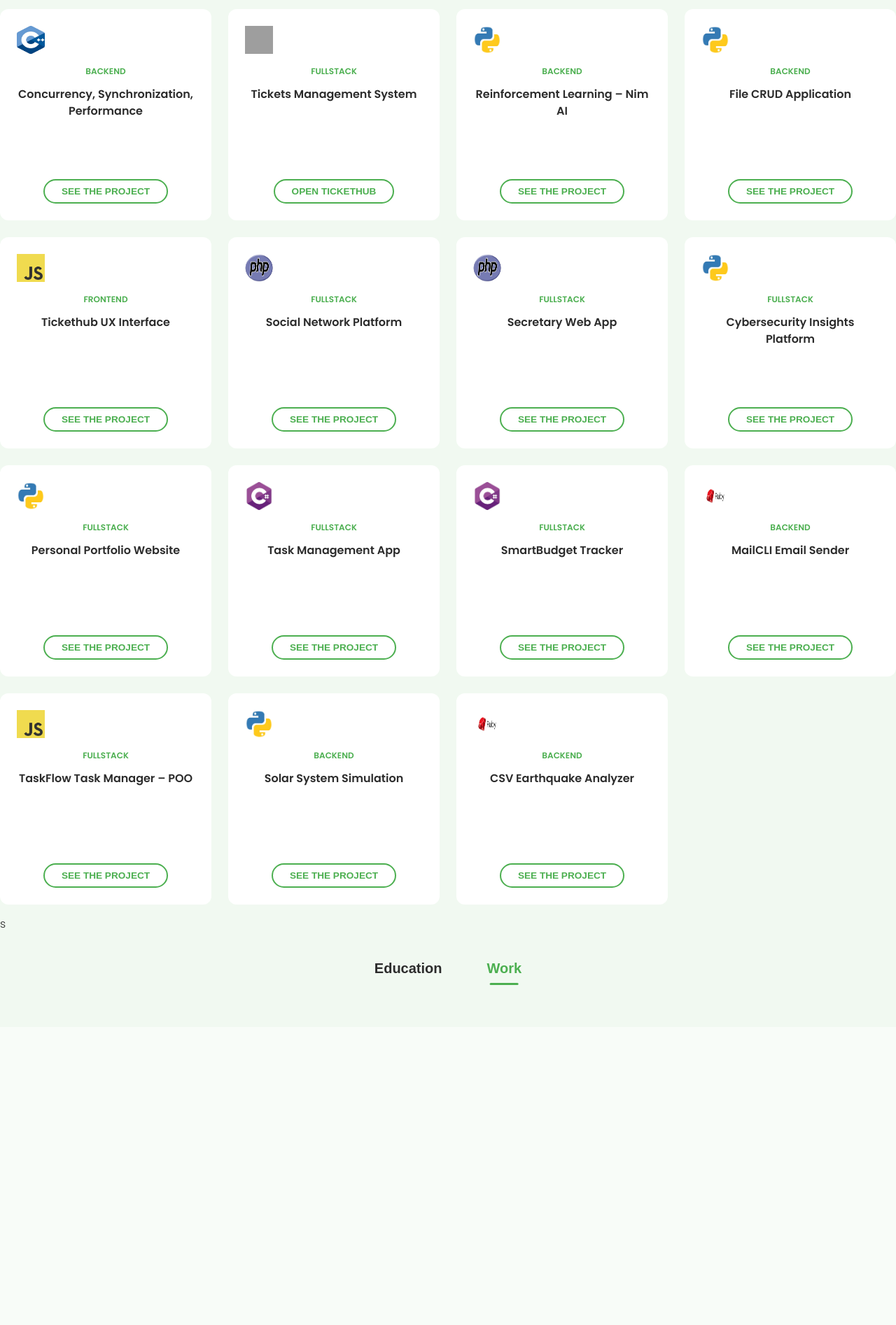
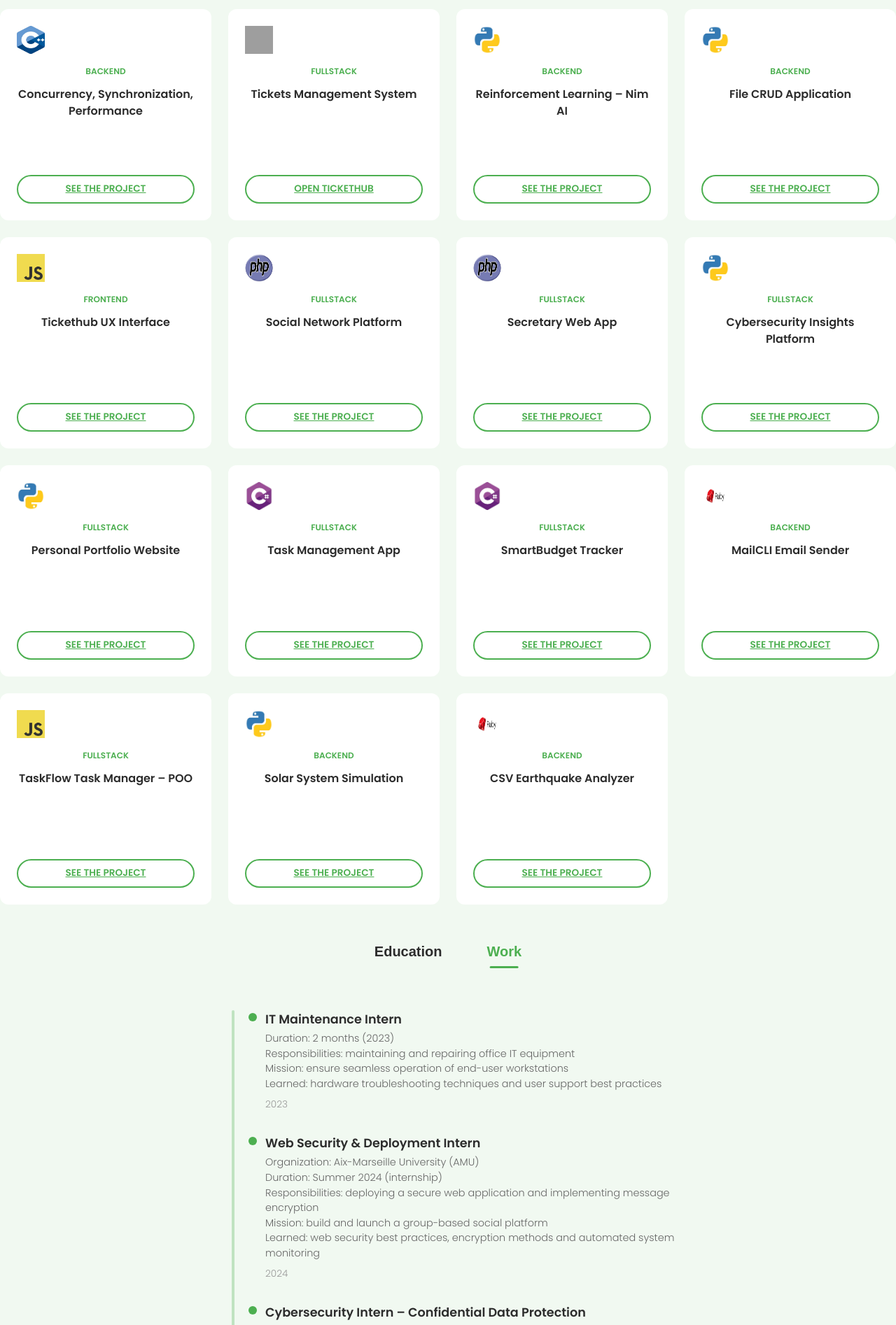
Before and after one commit to MESLIMOHAMEDM22005188/PortfolioMesli, a Django app: page / in a window 1280 px wide. Shown: the part 694-2588 px from the top of the page at 70% size. Before the commit the page ends 2102 px from the top, so only its background shows below. Run offline with Django 5.2, Linux system fonts and the light colour scheme; grey boxes are pictures that could not be loaded.

Commit message:
ajout d'experiences

```diff
--- a/monsite/portfolio/templates/accueil.html
+++ b/monsite/portfolio/templates/accueil.html
@@ -41,6 +41,7 @@
         <a href="#"><i class="fab fa-twitter"></i></a>
         <a href="#"><i class="fab fa-instagram"></i></a>
       </div>
+
       <div class="intro">
         <h1>Hi, I'm <span>Mohamed</span></h1>
         <h2><span class="typing"></span></h2>
@@ -54,6 +55,7 @@
           Contact Me <i class="fas fa-paper-plane"></i>
         </button>
       </div>
+
       <div class="photo">
         <img src="{% static 'assets/images/mohamed.png' %}" alt="Mohamed Mesli">
       </div>
@@ -67,130 +69,126 @@
         <button id="btn-soft" class="panel-btn">Softwares</button>
       </div>
 
+      <!-- Panel Certifications -->
       <div class="panel-content" id="content-cert" style="display: none;">
-  <ul>
-      <div class="cert-images">
-        <img src="{% static 'assets/images/OPB.png' %}" alt="ITC">
-        <img src="{% static 'assets/images/eh.png'  %}" alt="EH">
-        <img src="{% static 'assets/images/iTC.png'%}" alt="OPB">
-        <img src="{% static 'assets/images/forti.png'%}" alt="forti">
-        <img src="{% static 'assets/images/forti2.png'%}" alt="forti2">
+        <ul class="cert-images">
+          <li><img src="{% static 'assets/images/OPB.png' %}" alt="OPB"></li>
+          <li><img src="{% static 'assets/images/eh.png' %}" alt="EH"></li>
+          <li><img src="{% static 'assets/images/iTC.png' %}" alt="ITC"></li>
+          <li><img src="{% static 'assets/images/forti.png' %}" alt="forti"></li>
+          <li><img src="{% static 'assets/images/forti2.png' %}" alt="forti2"></li>
+        </ul>
+      </div>
 
+      <!-- Panel Projects -->
+      <div class="panel-content projects-grid" id="content-proj" style="display: none;">
 
-      </div>
-  </ul>
-</div><div class="panel-content projects-grid" id="content-proj" style="display: none;">
         <div class="project-card">
           <img src="{% static 'assets/images/cpp.png' %}" alt="Python">
           <span>BACKEND</span>
           <h3>Concurrency, Synchronization, Performance</h3>
-    <a href="{% url 'portfolio:concurrency' %}"><button class="btn">See the project</button></a>
+          <a href="{% url 'portfolio:concurrency' %}" class="btn">See the project</a>
         </div>
 
         <div class="project-card">
           <img src="{% static 'assets/images/django.png' %}" alt="Django">
           <span>FULLSTACK</span>
           <h3>Tickets Management System</h3>
-  <a href="{% url 'tickets:login' %}">
-    <button class="btn">Open TicketHub</button>
-  </a>
+          <a href="{% url 'tickets:login' %}" class="btn">Open TicketHub</a>
         </div>
-
 
         <div class="project-card">
           <img src="{% static 'assets/images/python.png' %}" alt="Python">
           <span>BACKEND</span>
           <h3>Reinforcement Learning – Nim AI</h3>
-    <a href="{% url 'portfolio:nim_ai' %}"><button class="btn">See the project</button></a>
+          <a href="{% url 'portfolio:nim_ai' %}" class="btn">See the project</a>
         </div>
 
         <div class="project-card">
           <img src="{% static 'assets/images/python.png' %}" alt="Python">
           <span>BACKEND</span>
           <h3>File CRUD Application</h3>
-    <a href="{% url 'portfolio:file_crud' %}"><button class="btn">See the project</button></a>
+          <a href="{% url 'portfolio:file_crud' %}" class="btn">See the project</a>
         </div>
 
         <div class="project-card">
           <img src="{% static 'assets/images/js.png' %}" alt="JavaScript">
           <span>FRONTEND</span>
           <h3>Tickethub UX Interface</h3>
-    <a href="{% url 'portfolio:tickethub_ui' %}"><button class="btn">See the project</button></a>
+          <a href="{% url 'portfolio:tickethub_ui' %}" class="btn">See the project</a>
         </div>
 
         <div class="project-card">
           <img src="{% static 'assets/images/php.png' %}" alt="PHP">
           <span>FULLSTACK</span>
           <h3>Social Network Platform</h3>
-    <a href="{% url 'portfolio:social_network' %}"><button class="btn">See the project</button></a>
+          <a href="{% url 'portfolio:social_network' %}" class="btn">See the project</a>
         </div>
 
         <div class="project-card">
           <img src="{% static 'assets/images/php.png' %}" alt="PHP">
           <span>FULLSTACK</span>
           <h3>Secretary Web App</h3>
-    <a href="{% url 'portfolio:secretary_app' %}"><button class="btn">See the project</button></a>
+          <a href="{% url 'portfolio:secretary_app' %}" class="btn">See the project</a>
         </div>
 
         <div class="project-card">
           <img src="{% static 'assets/images/python.png' %}" alt="RUST">
           <span>FULLSTACK</span>
           <h3>Cybersecurity Insights Platform</h3>
-    <a href="{% url 'portfolio:cybersecurity_insights' %}"><button class="btn">See the project</button></a>
+          <a href="{% url 'portfolio:cybersecurity_insights' %}" class="btn">See the project</a>
         </div>
 
         <div class="project-card">
           <img src="{% static 'assets/images/python.png' %}" alt="Python">
           <span>FULLSTACK</span>
           <h3>Personal Portfolio Website</h3>
-    <a href="{% url 'portfolio:portfolio_site' %}"><button class="btn">See the project</button></a>
+          <a href="{% url 'portfolio:portfolio_site' %}" class="btn">See the project</a>
         </div>
 
         <div class="project-card">
           <img src="{% static 'assets/images/c#.png' %}" alt="C#">
           <span>FULLSTACK</span>
           <h3>Task Management App</h3>
-    <a href="{% url 'portfolio:task_management' %}"><button class="btn">See the project</button></a>
+          <a href="{% url 'portfolio:task_management' %}" class="btn">See the project</a>
         </div>
 
         <div class="project-card">
           <img src="{% static 'assets/images/c#.png' %}" alt="C#">
           <span>FULLSTACK</span>
           <h3>SmartBudget Tracker</h3>
-    <a href="{% url 'portfolio:smartbudget_tracker' %}"><button class="btn">See the project</button></a>
+          <a href="{% url 'portfolio:smartbudget_tracker' %}" class="btn">See the project</a>
         </div>
 
         <div class="project-card">
           <img src="{% static 'assets/images/ruby.png' %}" alt="Ruby">
           <span>BACKEND</span>
           <h3>MailCLI Email Sender</h3>
-    <a href="{% url 'portfolio:mailcli_sender' %}"><button class="btn">See the project</button></a>
+          <a href="{% url 'portfolio:mailcli_sender' %}" class="btn">See the project</a>
         </div>
 
         <div class="project-card">
           <img src="{% static 'assets/images/js.png' %}" alt="JavaScript">
           <span>FULLSTACK</span>
           <h3>TaskFlow Task Manager – POO</h3>
-    <a href="{% url 'portfolio:taskflow_poo' %}"><button class="btn">See the project</button></a>
+          <a href="{% url 'portfolio:taskflow_poo' %}" class="btn">See the project</a>
         </div>
 
         <div class="project-card">
           <img src="{% static 'assets/images/python.png' %}" alt="Python">
           <span>BACKEND</span>
           <h3>Solar System Simulation</h3>
-    <a href="{% url 'portfolio:solar_system' %}"><button class="btn">See the project</button></a>
+          <a href="{% url 'portfolio:solar_system' %}" class="btn">See the project</a>
         </div>
 
         <div class="project-card">
           <img src="{% static 'assets/images/ruby.png' %}" alt="Ruby">
           <span>BACKEND</span>
           <h3>CSV Earthquake Analyzer</h3>
-    <a href="{% url 'portfolio:earthquake_analyzer' %}"><button class="btn">See the project</button></a>
+          <a href="{% url 'portfolio:earthquake_analyzer' %}" class="btn">See the project</a>
         </div>
+
       </div>
-s
-
-
 
       <!-- Panel Softwares -->
       <div class="panel-content" id="content-soft" style="display: none;">
@@ -313,6 +311,7 @@ s
             <span class="date">2022 – Today</span>
           </div>
         </div>
+
         <div class="timeline-item">
           <div class="dot"></div>
           <div class="content">
@@ -321,6 +320,7 @@ s
             <span class="date">2019 – 2022</span>
           </div>
         </div>
+
         <div class="timeline-item">
           <div class="dot"></div>
           <div class="content">
@@ -329,8 +329,9 @@ s
             <span class="date">2015 – 2019</span>
           </div>
         </div>
+      </div>
+
       <div id="timeline-work" class="timeline active">
-
         <div class="timeline-item">
           <div class="dot"></div>
           <div class="content">
@@ -360,7 +361,6 @@ s
           </div>
         </div>
 
-  <!-- ✅ Added: AIRBUS (Aug 2025) -->
         <div class="timeline-item">
           <div class="dot"></div>
           <div class="content">
@@ -390,7 +390,6 @@ s
           </div>
         </div>
 
-  <!-- ✅ Added/clarified: AMU In-Proto security (Jan 2026) -->
         <div class="timeline-item">
           <div class="dot"></div>
           <div class="content">
@@ -405,9 +404,8 @@ s
             <span class="date">January 2026</span>
           </div>
         </div>
-
       </div>
-
+    </section>
 
     <!-- Section Contact -->
     <section id="contact" class="contact-section">
@@ -418,25 +416,26 @@ s
             <label for="name">Nom</label>
             <input type="text" id="name" name="name" placeholder="Votre nom" required>
           </div>
+
           <div class="form-group">
             <label for="email">E-mail</label>
             <input type="email" id="email" name="email" placeholder="vous@exemple.com" required>
           </div>
+
           <div class="form-group">
             <label for="message">Message</label>
             <textarea id="message" name="message" placeholder="Votre message…" rows="5" required></textarea>
           </div>
+
           <button type="submit" class="btn-primary">Envoyer</button>
         </form>
+
         <p class="redirect-note">
           En attendant, jetez un œil à
           <a href="{% url 'portfolio:mespetitscours' %}">Mes Petits Cours</a>
         </p>
       </div>
     </section>
-      </div>
-    </section>
-
 
   </main>
 
@@ -461,7 +460,6 @@ document.addEventListener("DOMContentLoaded", () => {
         });
       });
     });
-
   </script>
 
 </body>
```
Lines whose indentation alone changed are shown as unchanged.
